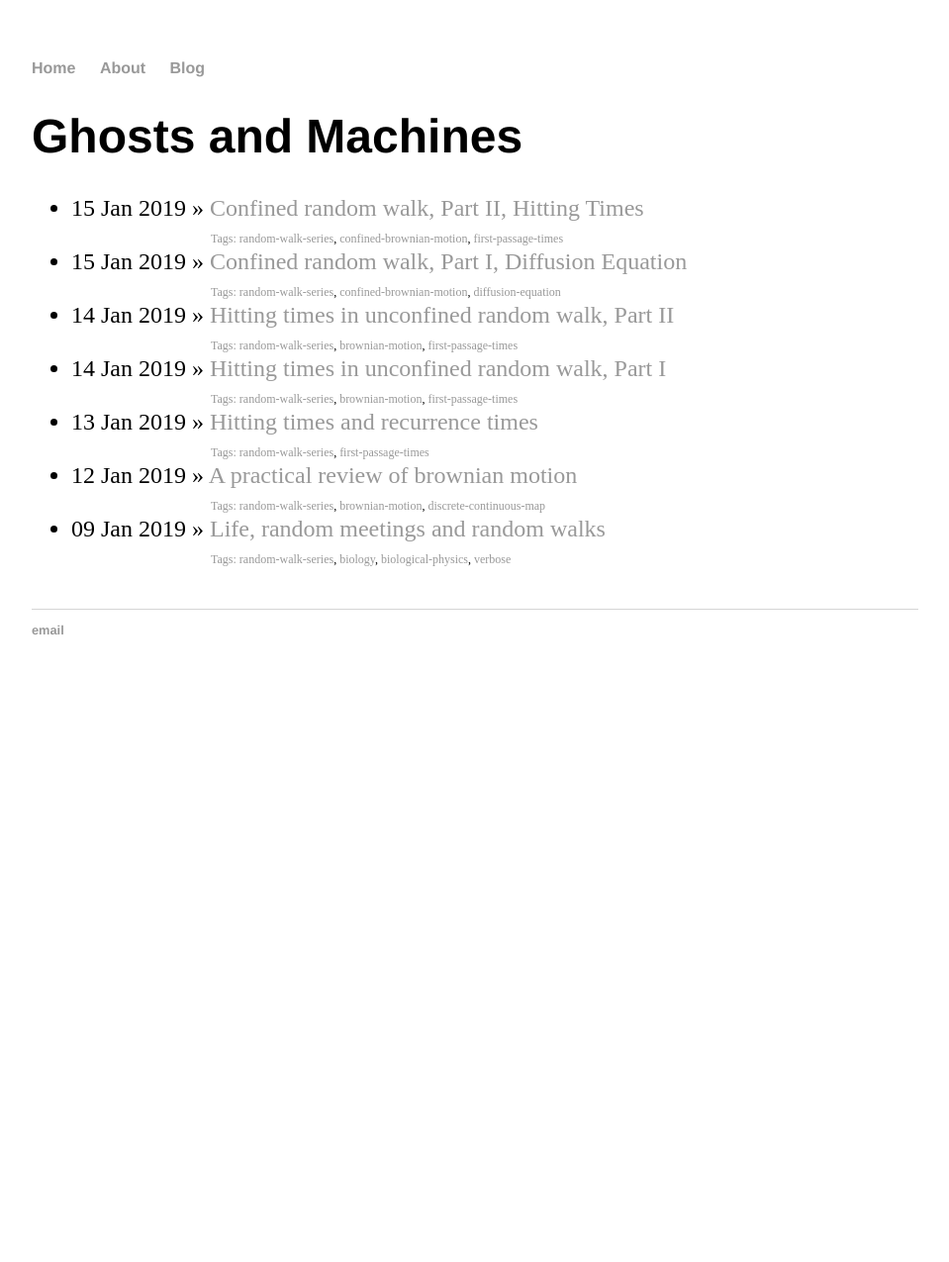
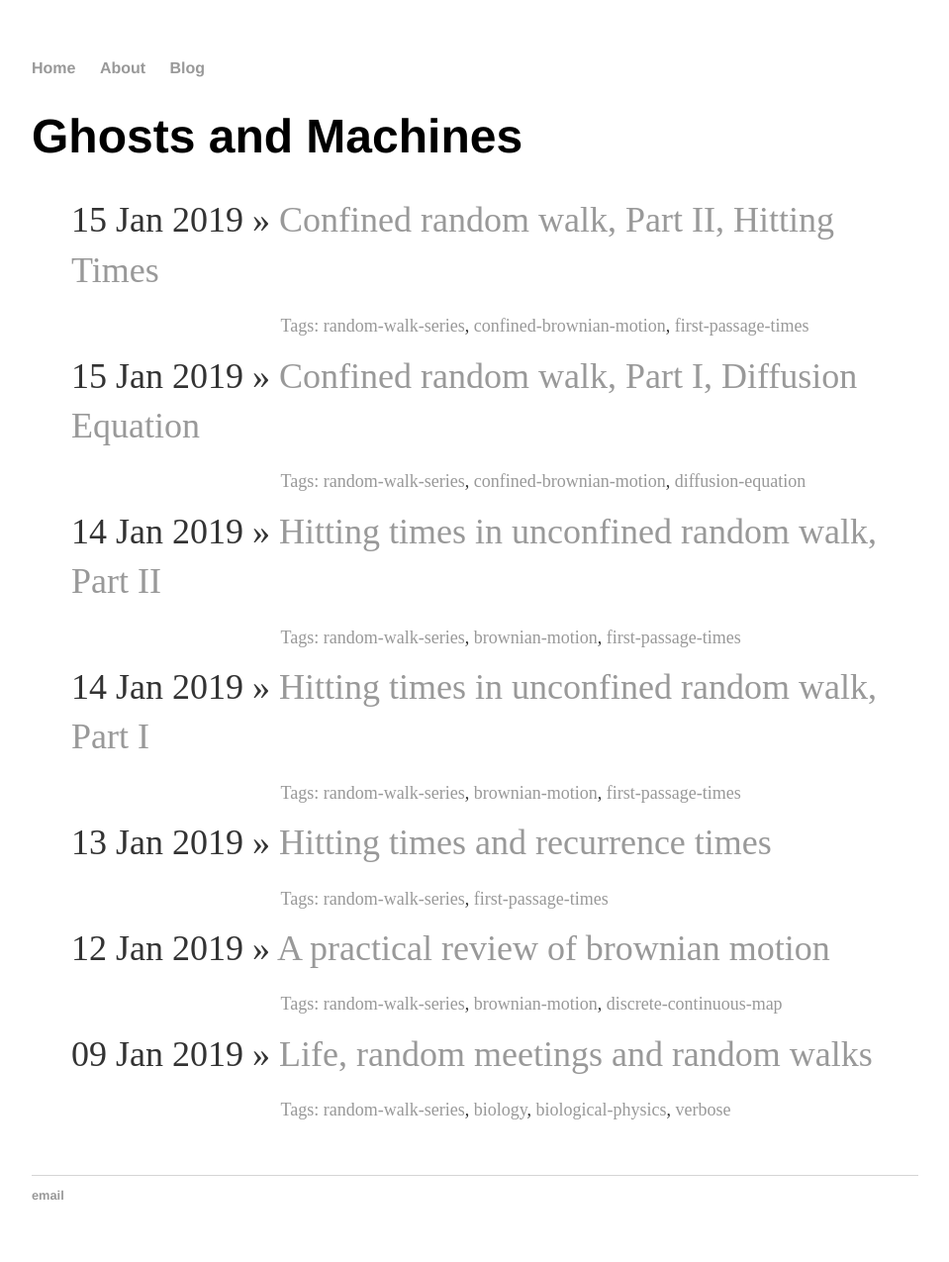
Before and after one commit to ghostsandmachines/ghostsandmachines.github.io, a Jekyll site: the page built from blog/index.html, in a window 1280 px wide. Shown: the whole page at 99% size, without its empty margins (160-1119 px from the left). Built offline with Jekyll 4.4.1, drawn with Linux system fonts in a browser that asks for light colours; before the commit the page ends 900 px from its top, so only the background shows below that.

Commit message:
Update main.css

```diff
--- a/css/main.css
+++ b/css/main.css
@@ -54,9 +54,17 @@ ul.posts {
     font-size: 1.5em;
 }
 
-ul.about li {
+ul.posts li {
     list-style: none;
     font-size: 1.5em;
     line-height: 1.4em;
     color: #333;
 }
+
+ul.about li {
+    list-style: none;
+    font-size: 1.5em;
+    font-size: 1.5em;
+    line-height: 1.4em;
+    color: #333;
+}
```
